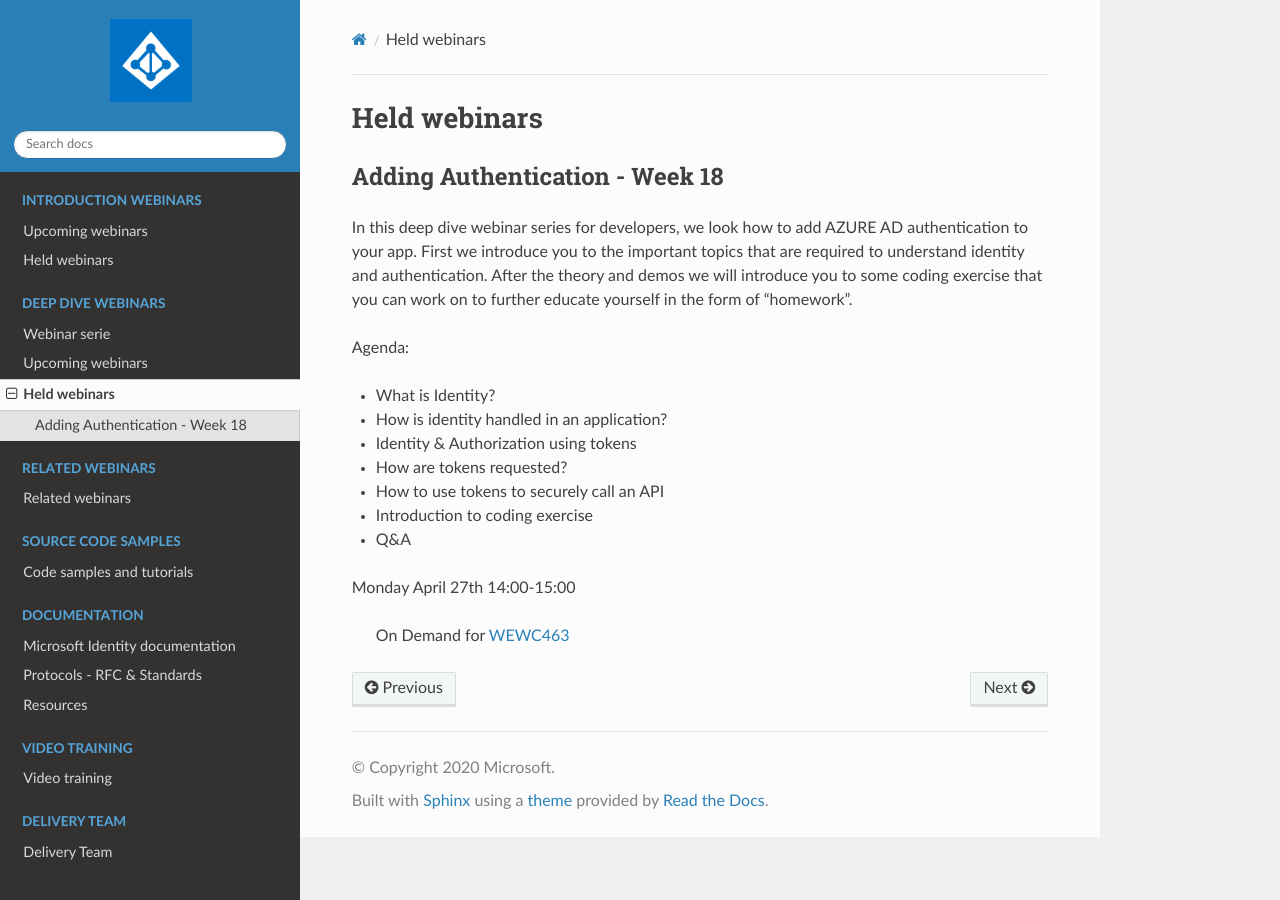
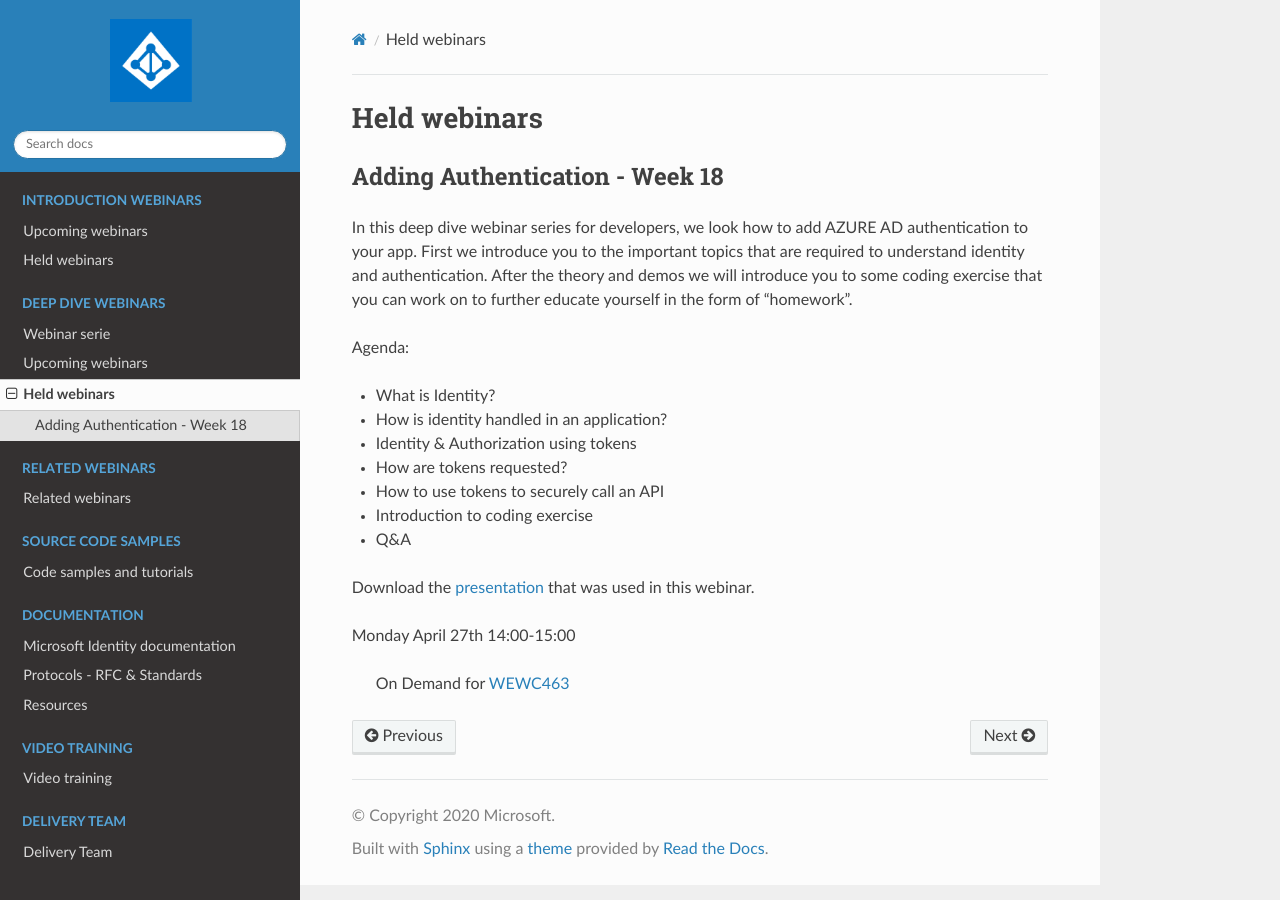
Before and after one commit to RonnyA/ModernIdentity, a Sphinx documentation site: the page built from docs/source/deep/held-deep-webinars.rst, in a window 1280 px wide. Built offline with Sphinx 7.4.7 and the Read the Docs theme 2.0.0, drawn with Linux system fonts in a browser that asks for light colours.

Commit message:
Adding presentation for WEWC463

```diff
--- a/docs/source/deep/held-deep-webinars.rst
+++ b/docs/source/deep/held-deep-webinars.rst
@@ -19,6 +19,12 @@ Agenda:
 * Introduction to coding exercise
 * Q&A
 
+
+Download the `presentation`__ that was used in this webinar.
+
+.. __ : https://github.com/RonnyA/ModernIdentity/raw/master/pdf/DeepDive-1-Authentication.pdf
+
+
 Monday April 27th 14:00-15:00
 
     On Demand for WEWC463_
```
Also changed, not shown: 2 other files.
